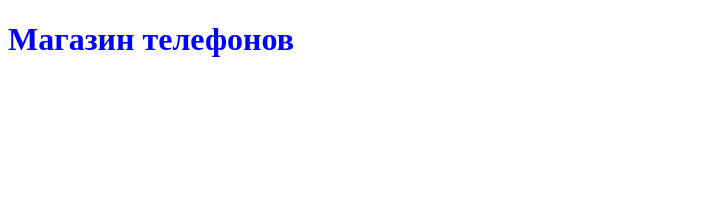
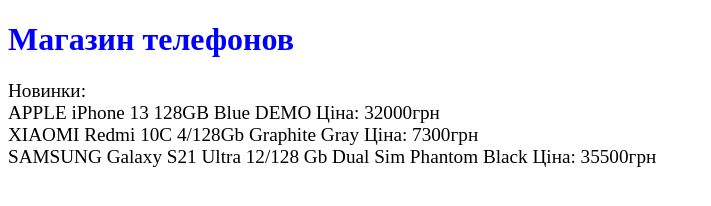
Before and after one commit to nikitacsk/Phone-Shop, a plain HTML site: page index.html in a window 1280 px wide. Shown: the whole page, without its empty margins (0-711 px from the left). Drawn offline with Linux system fonts and the light colour scheme.

Commit message:
Update index.html

```diff
--- a/index.html
+++ b/index.html
@@ -5,5 +5,9 @@
 </head>
 <body>
     <h1 style='color:#0000ff'>Магазин телефонов</h1>
+    <big>Новинки:</big><br />
+    <big>APPLE iPhone 13 128GB Blue DEMO Ціна: 32000грн</big><br />
+    <big>XIAOMI Redmi 10C 4/128Gb Graphite Gray Ціна: 7300грн</big><br />
+    <big>SAMSUNG Galaxy S21 Ultra 12/128 Gb Dual Sim Phantom Black Ціна: 35500грн</big><br />
 </body>
 </html>
```
